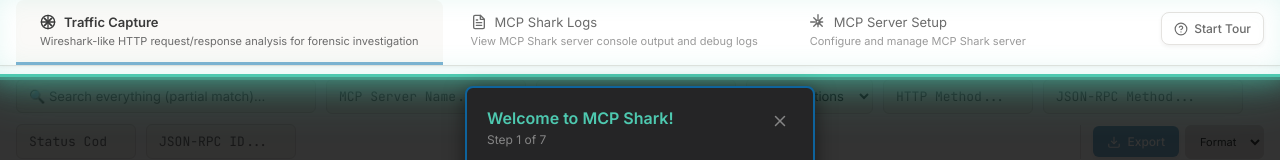
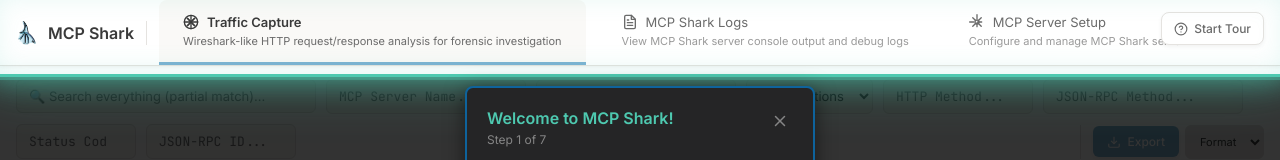
Before and after one commit to mcp-shark/mcp-shark, a React (Vite) app in the folder ui/: page / in a window 1280 px wide. Shown: the top 160 px of the page. Built offline with nearby package versions, Linux system fonts and the light colour scheme; no server answers; the HTML template or start-up script is replaced by a standard one.

Commit message:
feat: add logo

```diff
--- a/ui/index.html
+++ b/ui/index.html
@@ -3,7 +3,10 @@
   <head>
     <meta charset="UTF-8" />
     <meta name="viewport" content="width=device-width, initial-scale=1.0" />
+    <meta name="description" content="MCP Shark - Wireshark-like forensic analysis tool for Model Context Protocol communications" />
     <title>MCP Shark</title>
+    <link rel="icon" type="image/png" href="/og-image.png" />
+    <link rel="apple-touch-icon" href="/og-image.png" />
   </head>
   <body>
     <div id="root"></div>
--- a/ui/src/TabNavigation.jsx
+++ b/ui/src/TabNavigation.jsx
@@ -1,4 +1,5 @@
 import { colors, fonts } from './theme';
+import { SharkLogo } from './components/SharkLogo';
 
 // SVG Icon Components
 const NetworkIcon = ({ size = 16, color = 'currentColor' }) => (
@@ -90,10 +91,32 @@
       <div
         style={{
           display: 'flex',
+          alignItems: 'center',
           padding: '0 16px',
-          gap: '4px',
+          gap: '12px',
         }}
       >
+        <div
+          style={{
+            display: 'flex',
+            alignItems: 'center',
+            gap: '8px',
+            paddingRight: '12px',
+            borderRight: `1px solid ${colors.borderLight}`,
+          }}
+        >
+          <SharkLogo size={24} />
+          <span
+            style={{
+              fontSize: '16px',
+              fontWeight: '600',
+              color: colors.textPrimary,
+              fontFamily: fonts.body,
+            }}
+          >
+            MCP Shark
+          </span>
+        </div>
         {tabs.map((tab) => (
           <button
             key={tab.id}
--- /dev/null
+++ b/ui/src/components/SharkLogo.jsx
@@ -0,0 +1,21 @@
+// Shark Logo Component
+// Uses the og-image.png logo
+
+export const SharkLogo = ({ size = 32, className = '', style = {} }) => {
+  return (
+    <img
+      src="/og-image.png"
+      alt="MCP Shark Logo"
+      width={size}
+      height={size}
+      className={className}
+      style={{
+        width: `${size}px`,
+        height: `${size}px`,
+        objectFit: 'contain',
+        ...style,
+      }}
+      aria-label="MCP Shark Logo"
+    />
+  );
+};
```
Also changed, not shown: ui/public/og-image.png (added).
